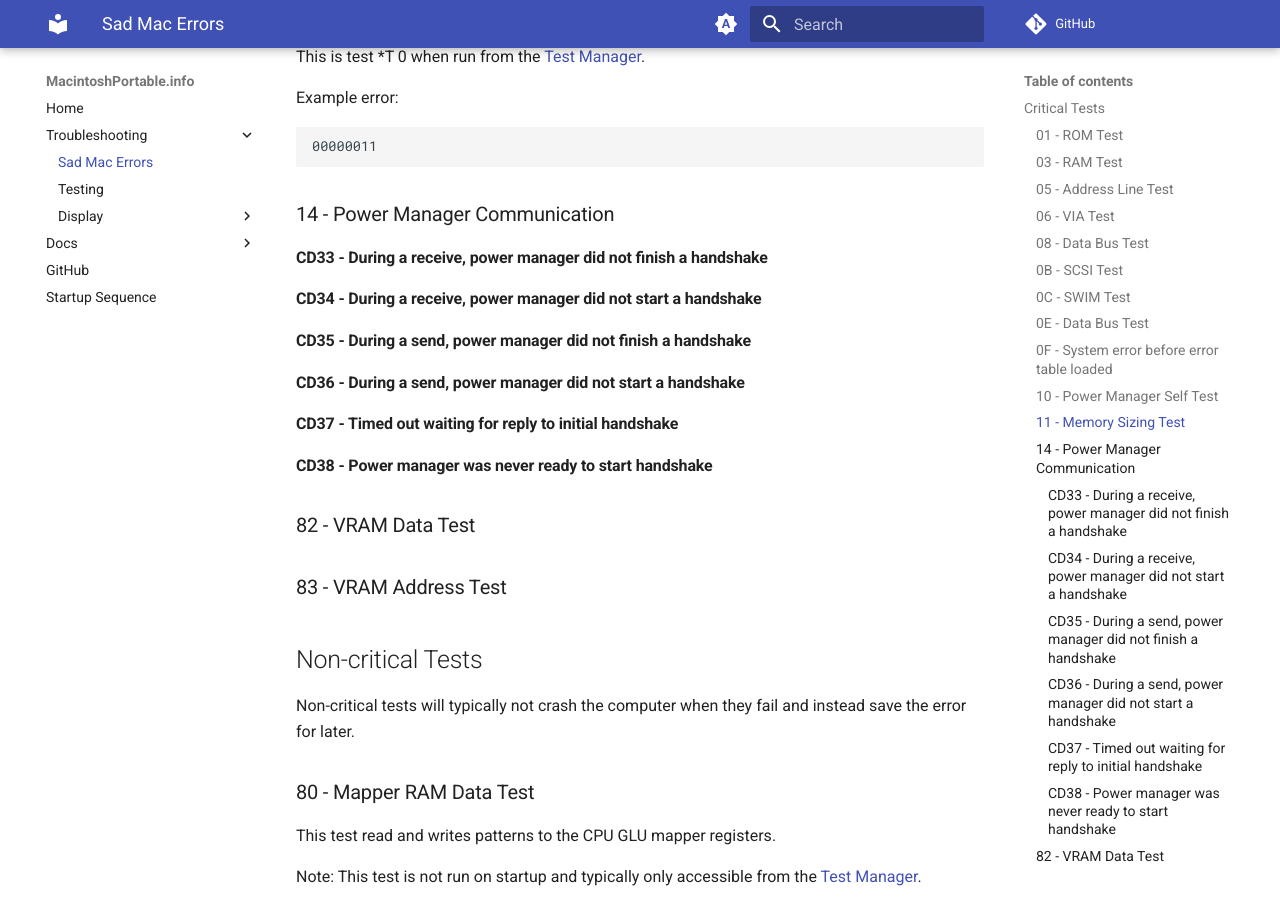
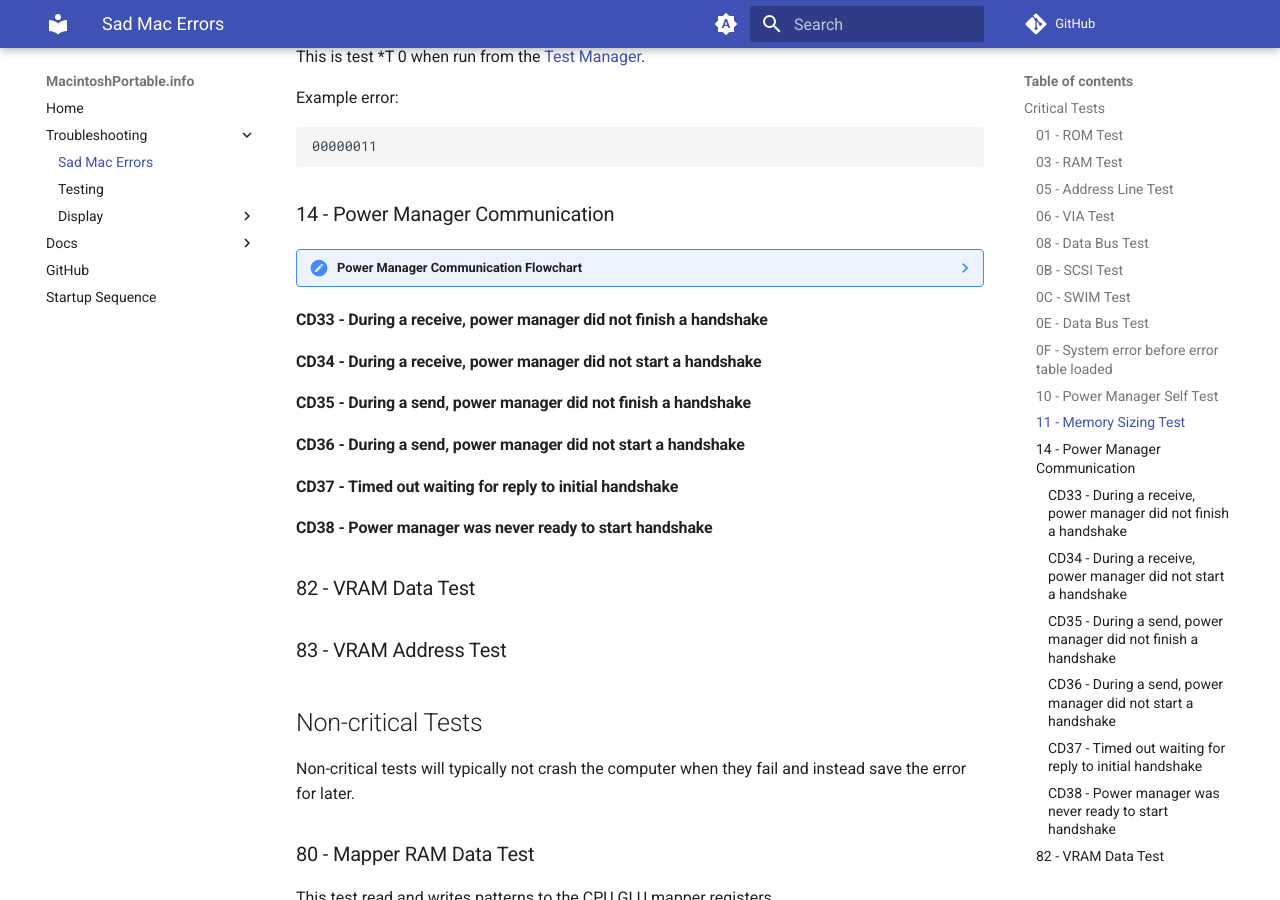
Before and after one commit to rezafouladian/MacintoshPortable, an MkDocs documentation site: the page built from docs/SadMac.md, in a window 1280 px wide and 900 px high, scrolled down 2171 px. Built offline with MkDocs 1.6.1 and Material for MkDocs 9.7.7, drawn with Linux system fonts in a browser that asks for light colours; comment, search, counter and statistics services are not loaded; part of the change alters nothing that is shown.

Commit message:
Add power manager flowchart

````diff
--- a/docs/SadMac.md
+++ b/docs/SadMac.md
@@ -73,6 +73,33 @@ Example error:
 
 ```
 ### 14 - Power Manager Communication
+
+??? note "Power Manager Communication Flowchart"
+
+    ``` mermaid
+    graph TD
+        A[PMGR/VIA ready?];
+        A ---->|Yes| B[PMGR handshake response?];
+        A -->|No| C[Timeout exceeded?];
+        C -->|No| A;
+        C -->|Yes| D[Error CD38];
+        B ---->|Yes| E[Direction?];
+        B -->|No| F[Timeout exceeded?];
+        F -->|No| B;
+        F -->|Yes| G[Error CD37];
+        E -->|Send| H[Send started?];
+        E -->|Receive| I[Receive started?];
+        I --->|Yes| J[Receive finished?];
+        H --->|Yes| K[Send finished?];
+        J --->|Yes| Z[Done];
+        I -->|No| L[Error CD34];
+        J -->|No| M[Error CD33];
+        H -->|No| N[Error CD36];
+        K -->|No| O[Error CD35];
+        K --->|Yes| Z;
+
+    ```
+
 #### CD33 - During a receive, power manager did not finish a handshake
 #### CD34 - During a receive, power manager did not start a handshake
 #### CD35 - During a send, power manager did not finish a handshake
--- a/mkdocs.yml
+++ b/mkdocs.yml
@@ -45,3 +45,8 @@ markdown_extensions:
   - pymdownx.superfences
   - attr_list
   - md_in_html
+  - pymdownx.superfences:
+      custom_fences:
+        - name: mermaid
+          class: mermaid
+          format: !!python/name:pymdownx.superfences.fence_code_format
````
